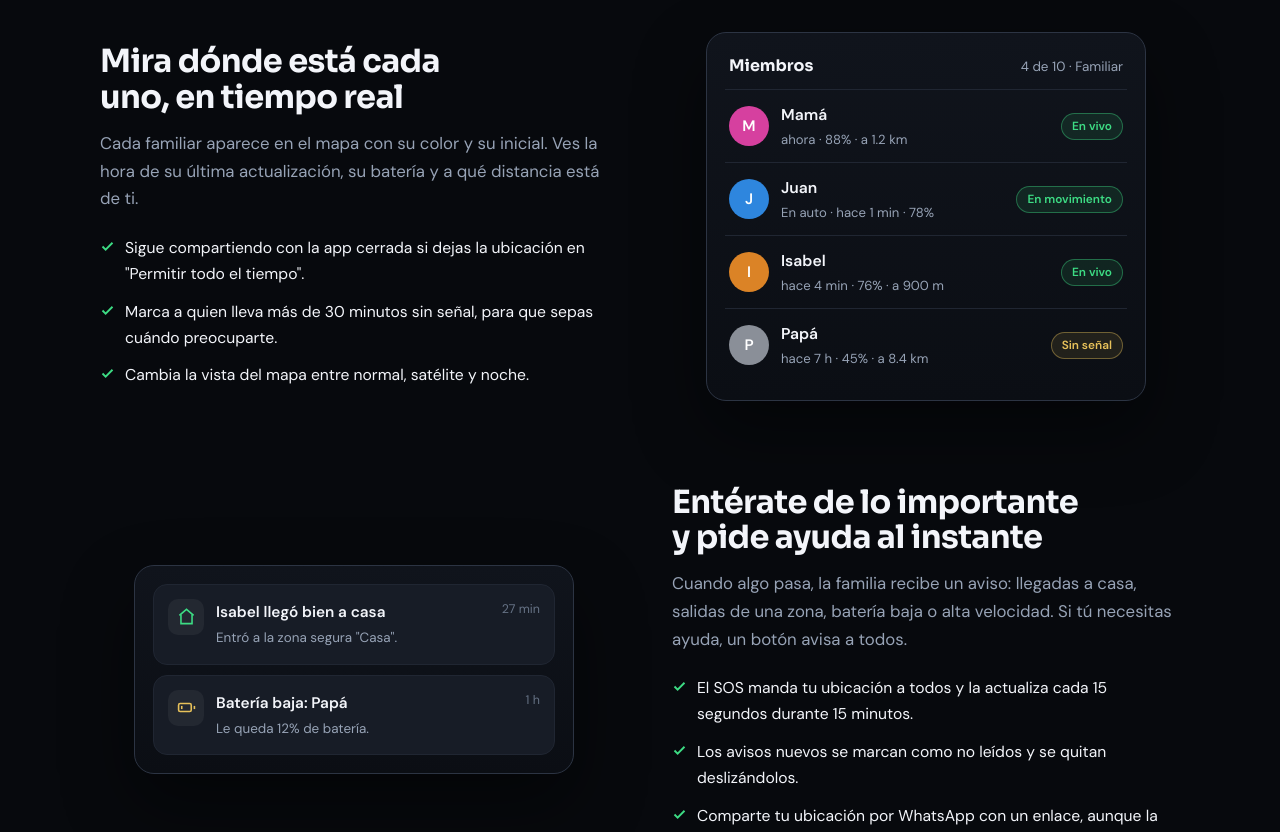
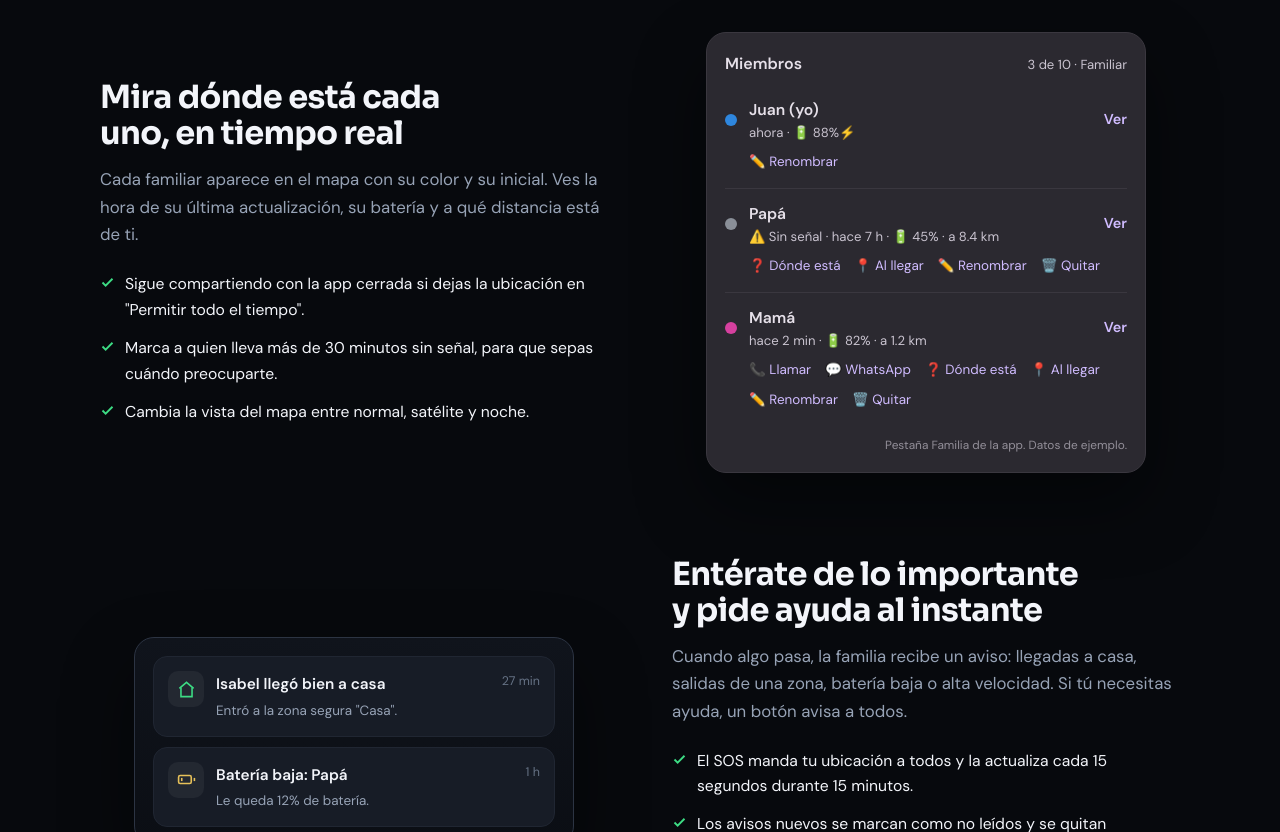
Before and after one commit to jrgchvzpnt/familia-segura-web, a plain HTML site: page index.html in a window 1280 px wide. Shown: the part 1267-2099 px from the top of the page. Drawn offline with Linux system fonts and the light colour scheme.

Commit message:
Tarjeta de miembros fiel a la pestaña Familia de la app

```diff
--- a/index.html
+++ b/index.html
@@ -308,6 +308,15 @@
     .frow.rev .fvis { order:0; }
     .tiles { grid-template-columns:1fr; }
   }
+  /* Tarjeta fiel a la pestaña Familia de la app */
+  .uic.app { background:#2b2930; color:#e6e0e9; border-color:#3a373f; padding:16px 18px; }
+  .ah { display:flex; justify-content:space-between; align-items:baseline; padding:2px 0 8px; } .ah b { font-size:1rem; font-weight:600; } .ah small { color:#cac4d0; font-size:.82rem; }
+  .am { padding:12px 0; } .am + .am { border-top:1px solid #3a373f; }
+  .amr { display:flex; align-items:center; gap:12px; } .adot { width:12px; height:12px; border-radius:50%; flex:none; }
+  .ami { flex:1; min-width:0; } .ami b { font-size:.98rem; font-weight:600; } .ami small { display:block; color:#cac4d0; font-size:.82rem; line-height:1.4; }
+  .amr u { color:#d0bcff; text-decoration:none; font-size:.9rem; font-weight:600; }
+  .achips { display:flex; flex-wrap:wrap; gap:2px 14px; margin:6px 0 0 24px; } .achips span { color:#d0bcff; font-size:.84rem; padding:3px 0; white-space:nowrap; }
+  .anote { color:#938f99; font-size:.74rem; margin-top:10px; text-align:right; }
   @media (max-width:480px) {
     .dev-tabs { gap:6px; flex-wrap:nowrap; }
     .dev-tab { font-size:.74rem; padding:6px 10px; }
@@ -413,12 +422,15 @@
         <p>Cada familiar aparece en el mapa con su color y su inicial. Ves la hora de su última actualización, su batería y a qué distancia está de ti.</p>
         <ul class="fl"><li><span class="check"><svg viewBox="0 0 24 24" fill="none" stroke="currentColor" stroke-width="3"><path d="M20 6 9 17l-5-5"/></svg></span><span>Sigue compartiendo con la app cerrada si dejas la ubicación en "Permitir todo el tiempo".</span></li><li><span class="check"><svg viewBox="0 0 24 24" fill="none" stroke="currentColor" stroke-width="3"><path d="M20 6 9 17l-5-5"/></svg></span><span>Marca a quien lleva más de 30 minutos sin señal, para que sepas cuándo preocuparte.</span></li><li><span class="check"><svg viewBox="0 0 24 24" fill="none" stroke="currentColor" stroke-width="3"><path d="M20 6 9 17l-5-5"/></svg></span><span>Cambia la vista del mapa entre normal, satélite y noche.</span></li></ul>
       </div>
-      <div class="fvis"><div class="uic">
-        <div class="uic-h"><b>Miembros</b><small>4 de 10 · Familiar</small></div>
-        <div class="mrow"><i class="av" style="background:#d6409f">M</i><div><b>Mamá</b><small>ahora · 88% · a 1.2 km</small></div><em class="tag ok">En vivo</em></div>
-        <div class="mrow"><i class="av" style="background:#2e86de">J</i><div><b>Juan</b><small>En auto · hace 1 min · 78%</small></div><em class="tag ok">En movimiento</em></div>
-        <div class="mrow"><i class="av" style="background:#db8326">I</i><div><b>Isabel</b><small>hace 4 min · 76% · a 900 m</small></div><em class="tag ok">En vivo</em></div>
-        <div class="mrow"><i class="av" style="background:#8a8f98">P</i><div><b>Papá</b><small>hace 7 h · 45% · a 8.4 km</small></div><em class="tag warn">Sin señal</em></div>
+      <div class="fvis"><div class="uic app">
+        <div class="ah"><b>Miembros</b><small>3 de 10 · Familiar</small></div>
+        <div class="am"><div class="amr"><i class="adot" style="background:#2e86de"></i><div class="ami"><b>Juan (yo)</b><small>ahora · 🔋 88%⚡</small></div><u>Ver</u></div>
+          <div class="achips"><span>✏️ Renombrar</span></div></div>
+        <div class="am"><div class="amr"><i class="adot" style="background:#8a8f98"></i><div class="ami"><b>Papá</b><small>⚠️ Sin señal · hace 7 h · 🔋 45% · a 8.4 km</small></div><u>Ver</u></div>
+          <div class="achips"><span>❓ Dónde está</span><span>📍 Al llegar</span><span>✏️ Renombrar</span><span>🗑️ Quitar</span></div></div>
+        <div class="am"><div class="amr"><i class="adot" style="background:#d6409f"></i><div class="ami"><b>Mamá</b><small>hace 2 min · 🔋 82% · a 1.2 km</small></div><u>Ver</u></div>
+          <div class="achips"><span>📞 Llamar</span><span>💬 WhatsApp</span><span>❓ Dónde está</span><span>📍 Al llegar</span><span>✏️ Renombrar</span><span>🗑️ Quitar</span></div></div>
+        <p class="anote">Pestaña Familia de la app. Datos de ejemplo.</p>
       </div></div>
     </div>
 
```
